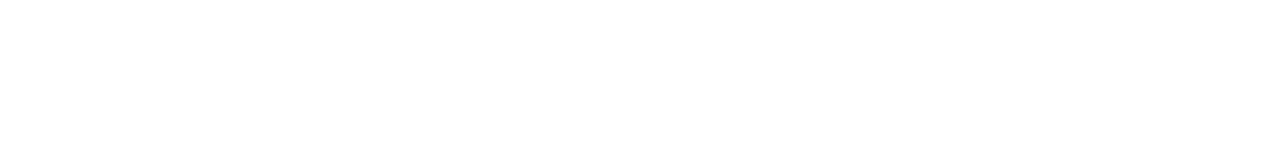
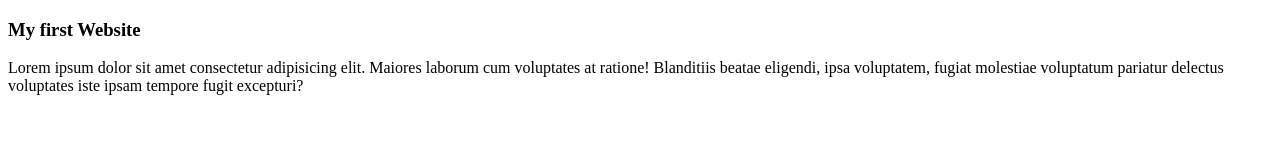
Before and after one commit to Diptoquazi/web.html, a plain HTML site: page index.html in a window 1280 px wide. Drawn offline with Linux system fonts and the light colour scheme.

Commit message:
my simple website

```diff
--- a/index.html
+++ b/index.html
@@ -6,6 +6,9 @@
     <title>My Simple Website</title>
 </head>
 <body>
-
+    <div>
+        <h3>My first Website</h3>
+        <p>Lorem ipsum dolor sit amet consectetur adipisicing elit. Maiores laborum cum voluptates at ratione! Blanditiis beatae eligendi, ipsa voluptatem, fugiat molestiae voluptatum pariatur delectus voluptates iste ipsam tempore fugit excepturi?</p>
+    </div>
 </body>
 </html>
```
